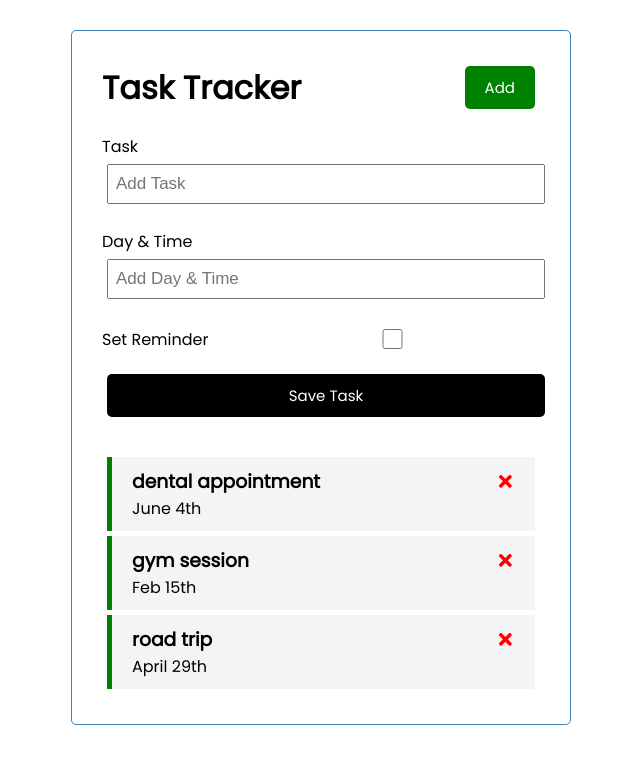
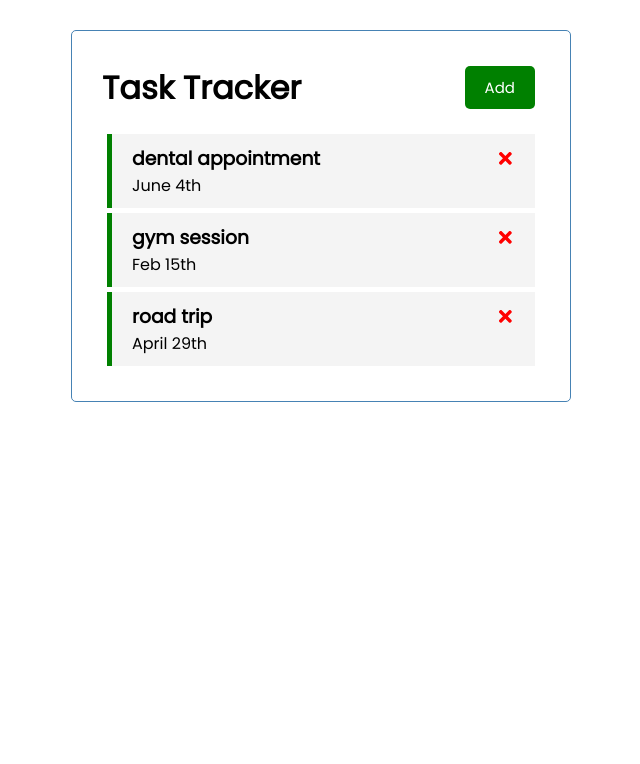
Before and after one commit to geraldaddey/task-tracker-app, a React (Create React App) app: page / in a window 1280 px wide. Shown: the top 764 px of the page, without its empty margins (319-959 px from the left). Built offline with nearby package versions, Linux system fonts and the light colour scheme.

Commit message:
styling added to button

```diff
--- a/src/App.js
+++ b/src/App.js
@@ -4,6 +4,7 @@
 import AddTask from "./components/AddTask";
 
 function App() {
+  const [showAddTask, setShowAddTask] = useState(false);
   const [tasks, setTasks] = useState([
     { id: 1, day: "June 4th", text: "dental appointment", reminder: true },
     { id: 2, day: "Feb 15th", text: "gym session", reminder: true },
@@ -36,8 +37,12 @@
   // const name = "Gerald";
   return (
     <div className="container">
-      <Header title="Task Tracker" />
-      <AddTask onAdd={addTask} />
+      <Header
+        title="Task Tracker"
+        onAdd={() => setShowAddTask(!showAddTask)}
+        showAdd={showAddTask}
+      />
+      {showAddTask && <AddTask onAdd={addTask} />}
       {tasks.length > 0 ? (
         <Tasks tasks={tasks} onDelete={deleteTask} onToggle={toggleReminder} />
       ) : (
```
